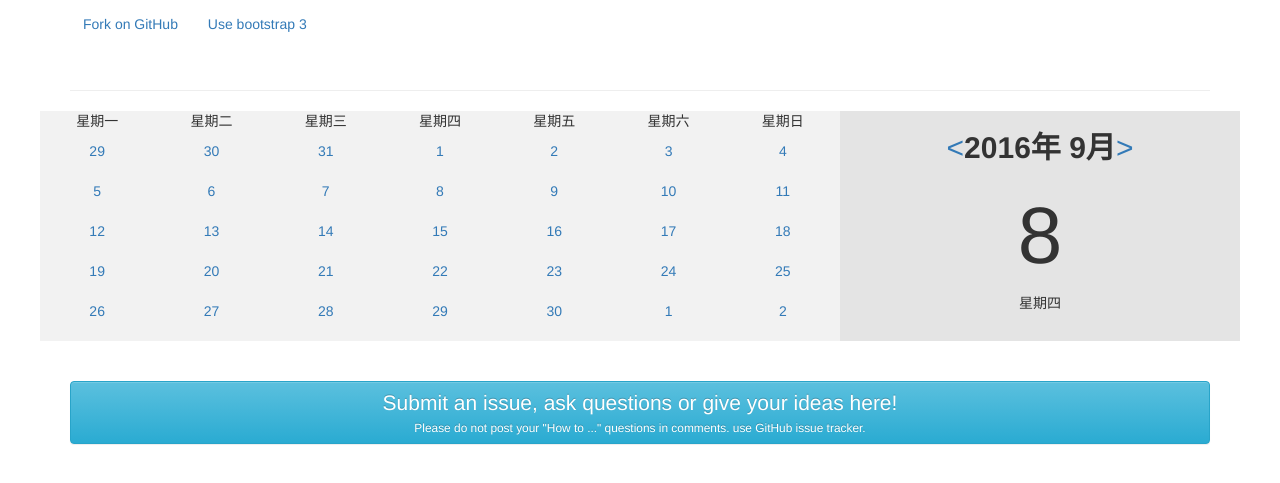
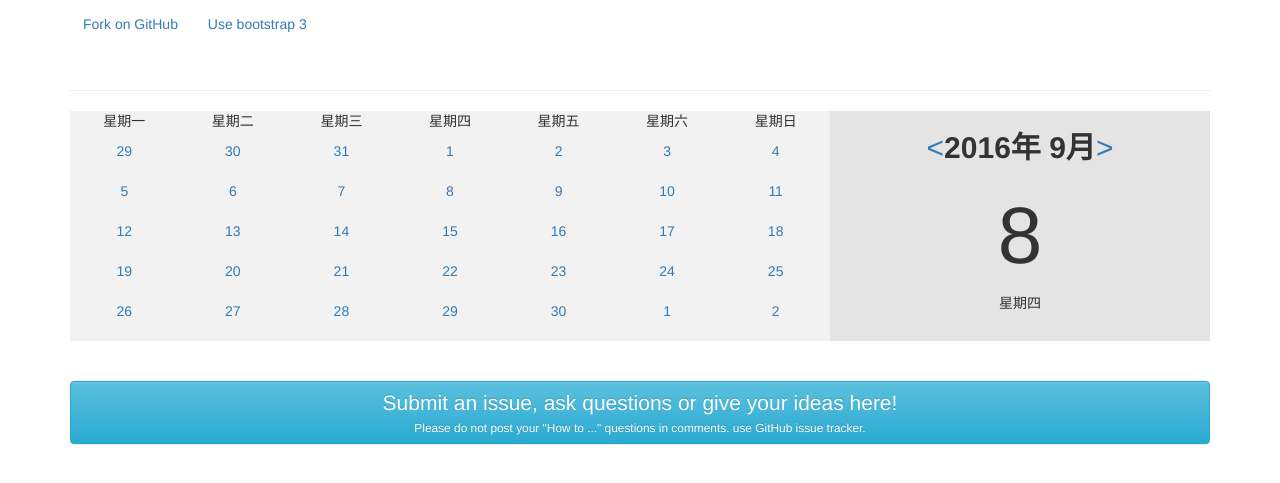
Before and after one commit to cwheart/jquery-calendar, a website: page index.html in a window 1280 px wide. Shown: the part 93-576 px from the top of the page. Drawn offline with nearby package versions, Linux system fonts and the light colour scheme.

Commit message:
row margin to 0

```diff
--- a/index.html
+++ b/index.html
@@ -27,14 +27,12 @@
   <div class="page-header">
   </div>
 
-  <div class="row">
-    <div id="calendar" class="calendar row">
-      <div class="calendar-body col-md-8">
-        <div class="calendar-title"></div>
-        <div class="calendar-list"></div>
-      </div>
-      <div class="calendar-nav col-md-4"></div>
+  <div id="calendar" class="calendar row">
+    <div class="calendar-body col-md-8">
+      <div class="calendar-title"></div>
+      <div class="calendar-list"></div>
     </div>
+    <div class="calendar-nav col-md-4"></div>
   </div>
 
   <div class="clearfix"></div>
--- a/src/less/calendar.less
+++ b/src/less/calendar.less
@@ -2,6 +2,9 @@
 @light-gray: #F2F2F2;
 @base-width: 1;
 @cell-width: @base-width/7;
+.calendar.row {
+  margin: 0px;
+}
 .calendar {
   background-color: @base-gray;
   .calendar-body {
```
Also changed, not shown: dist/css/jquery-calendar.min.css, src/css/jquery-calendar.css, 1 other file.
